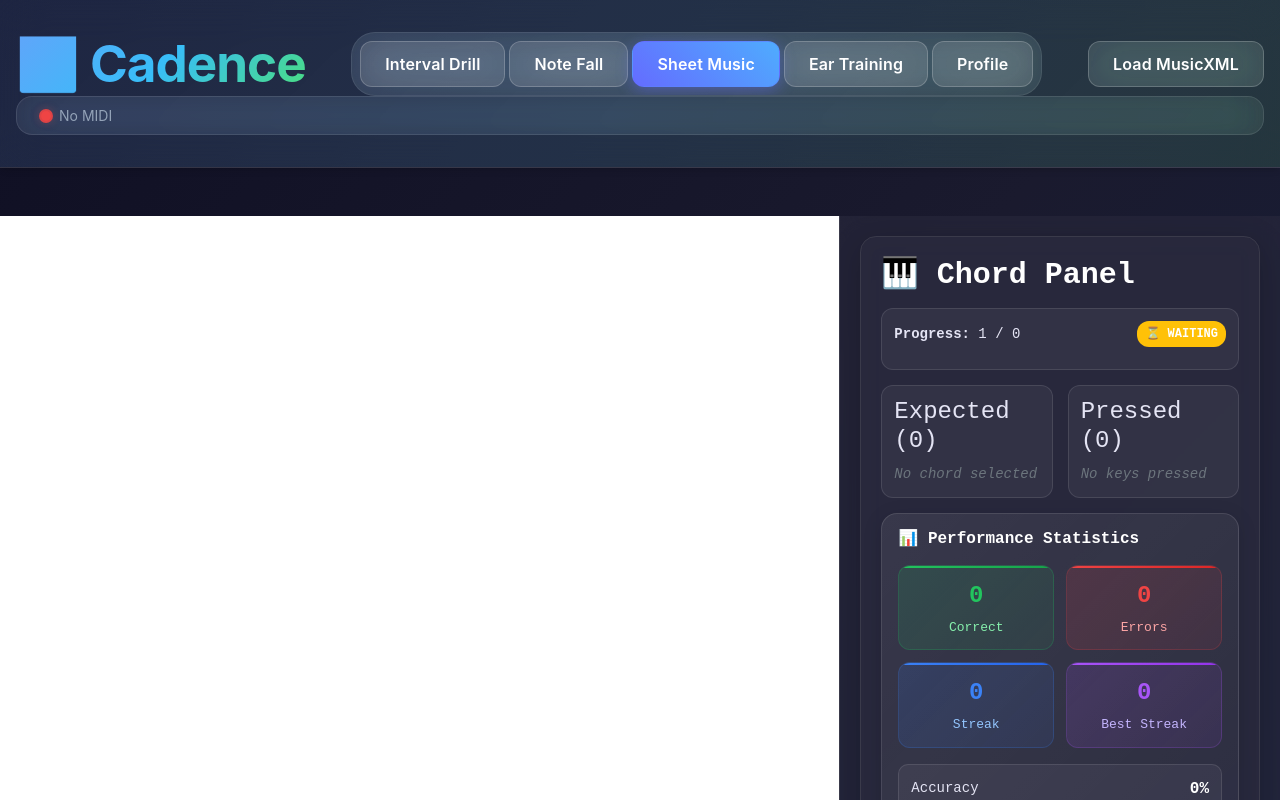
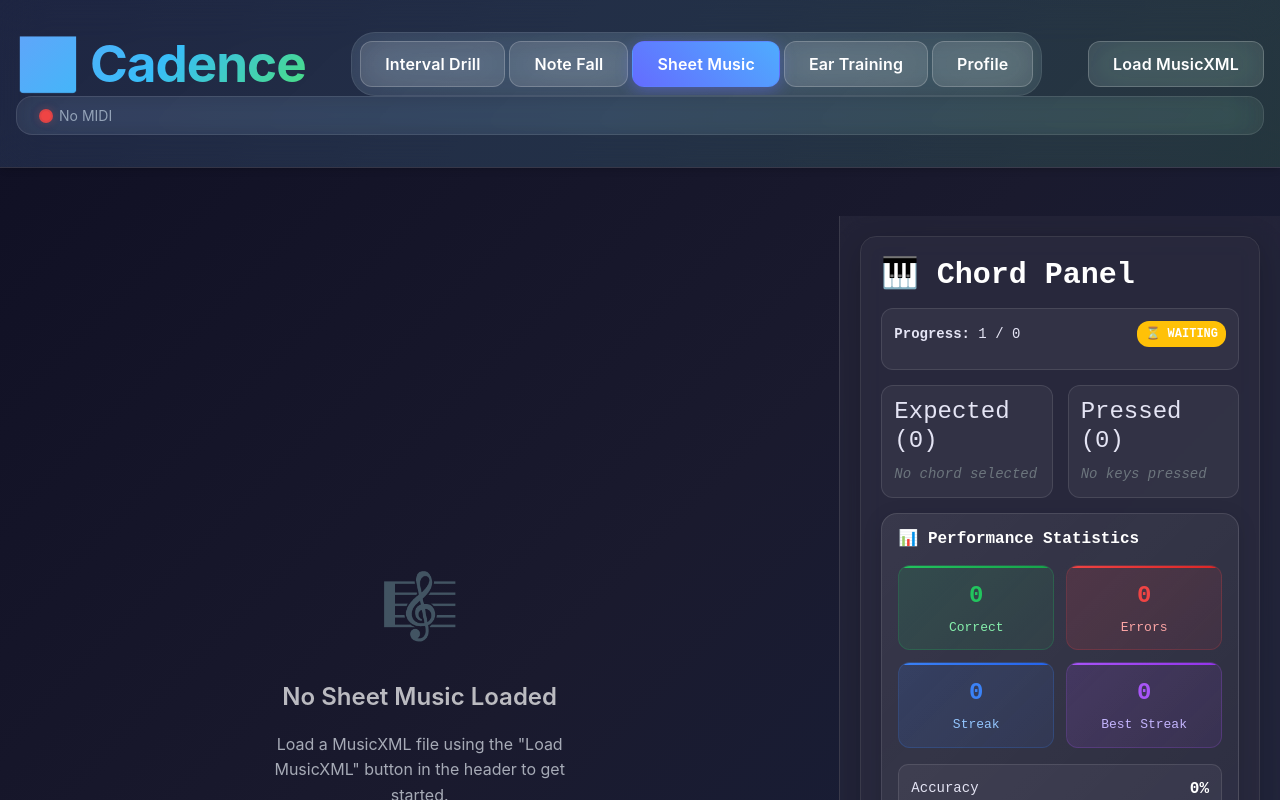
Before and after one commit to vhildebrand/cadence, a React (Vite) app in the folder cadence-app/: page / in a window 1280 px wide. Shown: the top 800 px of the page. Built offline with nearby package versions, Linux system fonts and the light colour scheme.

Commit message:
No sheet music ui

```diff
--- a/cadence-app/src/components/OsmdViewer.tsx
+++ b/cadence-app/src/components/OsmdViewer.tsx
@@ -362,7 +362,18 @@ const OsmdViewer = forwardRef<OsmdViewerRef, OsmdViewerProps>(
     }
   }, [zoom]);
 
-    return <div ref={containerRef} style={{ width: '100%', minHeight: '400px' }} />;
+    return (
+      <div
+        ref={containerRef}
+        className={`osmd-container ${!musicXml ? 'osmd-empty' : ''}`}
+        style={{
+          width: '100%',
+          minHeight: musicXml ? '400px' : '0px',
+          backgroundColor: musicXml ? 'white' : 'transparent',
+          transition: 'all 0.3s ease'
+        }}
+      />
+    );
   }
 );
 
--- a/cadence-app/src/components/SheetMusicPlayer.tsx
+++ b/cadence-app/src/components/SheetMusicPlayer.tsx
@@ -320,8 +320,18 @@ export default function SheetMusicPlayer({ activeMidiNotes, onMidiMessage, music
   return (
     <div className="sheet-music-player" style={{ display: 'flex', flex: 1, overflow: 'hidden', height: '100%' }}>
       {/* Main sheet music area */}
-      <div style={{ flex: showDebugPanel ? 2 : 3, overflow: 'auto', padding: '20px', backgroundColor: '#fff', color: '#000' }}>
-        {musicData && (
+      <div style={{
+        flex: showDebugPanel ? 2 : 3,
+        overflow: 'auto',
+        padding: '20px',
+        backgroundColor: musicData ? '#fff' : 'transparent',
+        color: musicData ? '#000' : '#fff',
+        display: 'flex',
+        flexDirection: 'column',
+        justifyContent: musicData ? 'flex-start' : 'center',
+        alignItems: musicData ? 'stretch' : 'center'
+      }}>
+        {musicData ? (
           <>
             {/* Completion Message */}
             {showCompletionMessage && (
@@ -411,6 +421,22 @@ export default function SheetMusicPlayer({ activeMidiNotes, onMidiMessage, music
             showCursor={isNavigationActive}
           />
           </>
+        ) : (
+          <div style={{
+            display: 'flex',
+            flexDirection: 'column',
+            alignItems: 'center',
+            justifyContent: 'center',
+            textAlign: 'center',
+            gap: '20px',
+            opacity: 0.7
+          }}>
+            <div style={{ fontSize: '4rem', marginBottom: '10px' }}>🎼</div>
+            <h3 style={{ margin: 0, fontSize: '1.5rem', color: 'var(--text-primary)' }}>No Sheet Music Loaded</h3>
+            <p style={{ margin: 0, fontSize: '1rem', color: 'var(--text-secondary)', maxWidth: '300px' }}>
+              Load a MusicXML file using the "Load MusicXML" button in the header to get started.
+            </p>
+          </div>
         )}
       </div>
 
--- a/cadence-app/src/index.css
+++ b/cadence-app/src/index.css
@@ -118,9 +118,25 @@
 }
 
 /* Fix for VexFlow and general text visibility */
-.vexflow-container, .vexflow-container * {
+.vexflow-container:not(:empty), .vexflow-container:not(:empty) * {
   color: #333333 !important;
   background-color: white !important;
+}
+
+/* VexFlow container when empty should be transparent */
+.vexflow-container:empty {
+  background-color: transparent !important;
+}
+
+/* OSMD container styling */
+.osmd-container {
+  border-radius: var(--radius-lg);
+  overflow: hidden;
+}
+
+.osmd-container.osmd-empty {
+  border: none;
+  background: transparent !important;
 }
 
 /* Ensure all text is visible by default */
```
